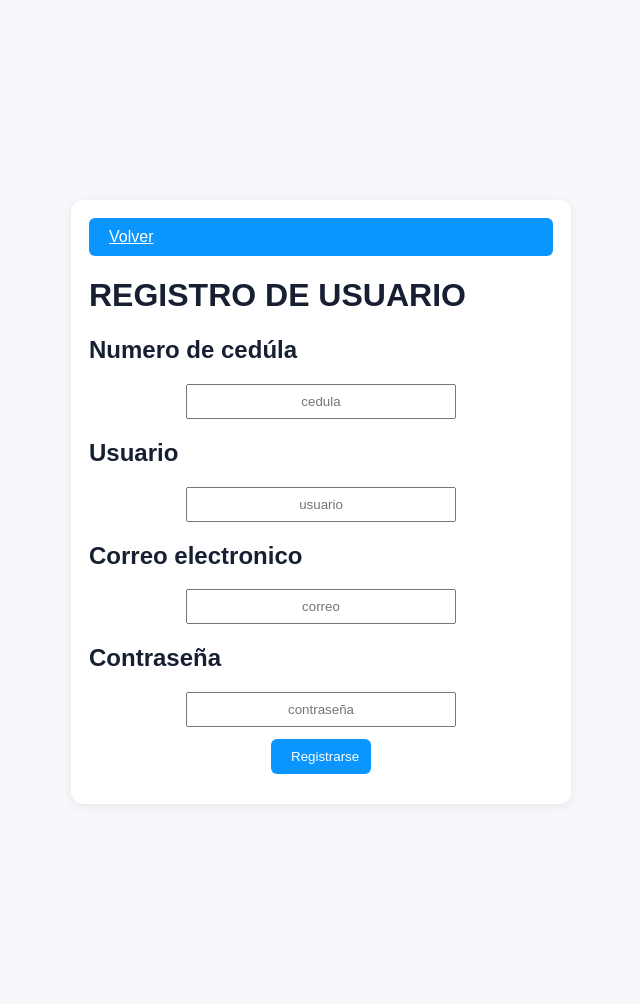
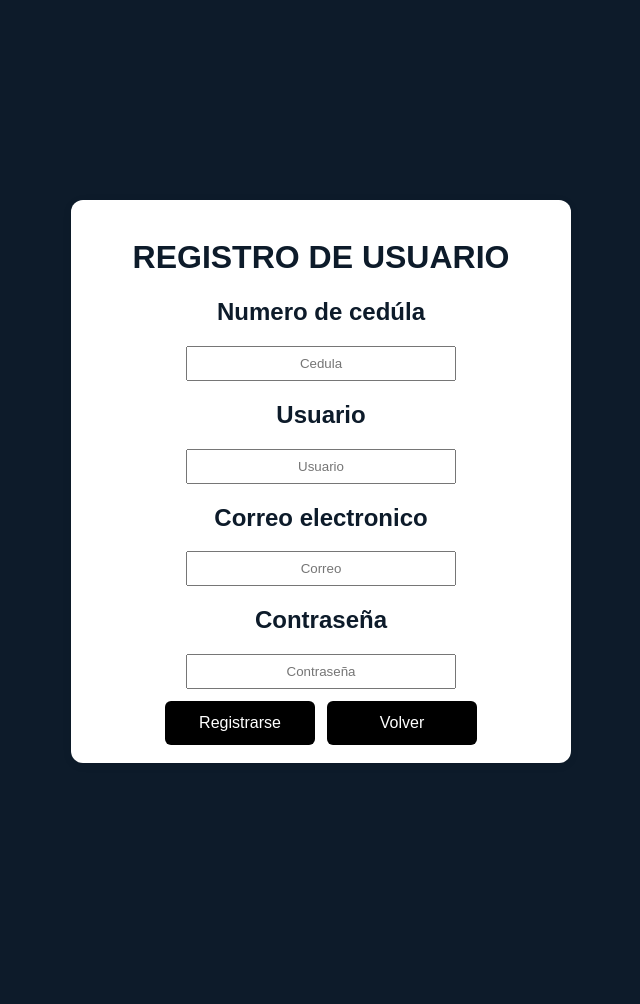
Before and after one commit to diegocarmona18/proyecto-progra-4-web-universidad, a PHP site: page /registro.php in a window 1280 px wide. Shown: the whole page, without its empty margins (319-959 px from the left). After the commit the page ends 763 px from the top, so only its background shows below. Run offline with PHP 8.4, Linux system fonts and the light colour scheme.

Commit message:
Se crea inicio de sesion (#3)
* Se crea la interfaz de registro y se monta la bas
e de datos para el proyecto de la universidad.
con su primera tabla de usuarios y se crea la cone
xion a la base de datos para crear los usuarios,
queda pendiente la validacion de los datos y la cr
eacion de la sesion de los usuarios.

* Se crea nuevo archivo para la realización de la verificación de los
datos ingresados en el formulario de inicio de sesión, además se
realizan cambios en los archivos index.php y registro.php para que se
pueda redirigir a la página de consulta.php al momento de iniciar
sesión, además de eso se corrigieron errores en el archivo registrar.php
y se realizaron cambios en el archivo de styles.css para mejorar la
apariencia de la página de inicio de sesión y registro, y se mejora la
seguridad de la contraseña.

```diff
--- a/universidad/registro.php
+++ b/universidad/registro.php
@@ -1,26 +1,31 @@
 <!DOCTYPE html>
 <html lang="en">
+
 <head>
     <meta charset="UTF-8">
     <meta name="viewport" content="width=device-width, initial-scale=1.0">
     <title>REGISTRO DE USUARIO</title>
     <link rel="stylesheet" href="styles.css">
 </head>
+
 <body>
     <div class="card">
         <form action="registrar.php" method="post">
-<a href="index.php" class="volver">Volver</a>
             <h1 class="sesion">REGISTRO DE USUARIO</h1>
             <h2 class="sesiontext">Numero de cedúla</h2>
- <input type="text" name="cedula" class="cedula" placeholder="cedula" required>
+            <input type="text" name="cedula" class="cedula" placeholder="Cedula" required>
             <h2 class="sesiontext">Usuario</h2>
- <input type="text" name="usuario" class="usuario" placeholder="usuario" required>
+            <input type="text" name="usuario" class="usuario" placeholder="Usuario" required>
             <h2 class="sesiontext">Correo electronico</h2>
- <input type="email" name="correo" class="correo" placeholder="correo" required>
+            <input type="email" name="correo" class="correo" placeholder="Correo" required>
             <h2 class="sesiontext">Contraseña</h2>
- <input type="password" name="contrasena" class="contraseña" placeholder="contraseña" required>
- <button class="boton">Registrarse</button>
+            <input type="password" name="contrasena" class="contraseña" placeholder="Contraseña" required>
+            <div class="form-actions">
+                <button class="boton_registrarse" type="submit">Registrarse</button>
+                <a class="boton_volver" href="index.php">Volver</a>
+            </div>
         </form>
     </div>
 </body>
+
 </html>
--- a/universidad/styles.css
+++ b/universidad/styles.css
@@ -1,35 +1,28 @@
-
 body {
   font-family: Arial, sans-serif;
   max-width: 500px;
   margin: 15px auto;
   padding: 0 15px;
-  background: #f6f8fb;
-  color: #172033;
+  background: #0d1b2a;
+  color:#0d1b2a;
 }
- .card {
+.card {
   background: #fff;
   border-radius: 12px;
   padding: 18px;
   box-shadow: 0 2px 10px rgba(0, 0, 0, 0.08);
   margin: 200px 0;
 }
-
-input {
-  display: block;
-  width: 250px;
-  margin: 0 auto;
-  padding: 8px;
+.sesion {
   text-align: center;
 }
-
-.boton {
-  display: block;
-  width: 100px;
-  margin: 15px auto;
+.sesiontext {
   text-align: center;
 }
-.contraseña{
+.usuario {
+  text-align: center;
+}
+.contraseña {
   display: flex;
   justify-content: center;
   align-items: center;
@@ -41,14 +34,14 @@ input {
   display: block;
   margin: 0 auto 12px;
 }
-.boton {
-  background: #0a95ff;
+.boton_iniciar {
+  background: #000000;
   color: #fff;
   border: none;
-  padding: 10px 20px;
+  padding: 10px 60px;
   border-radius: 6px;
   cursor: pointer;
-    display: block;
+  display: block;
   margin: 0 auto 12px;
 }
 .cedula {
@@ -67,13 +60,39 @@ input {
   align-items: center;
   text-align: center;
 }
-.volver {
-  background-color: #0a95ff;
+.form-actions {
+  display: flex;
+  justify-content: center;
+  gap: 12px;
+  margin-top: 12px;
+  flex-wrap: wrap;
+}
+.boton_volver,
+.boton_registrarse {
+  background: #000000;
   color: #fff;
   border: none;
-  padding: 10px 20px;
+  padding: 0 36px;
   border-radius: 6px;
   cursor: pointer;
-    display: block;
-  margin: 0 auto 12px;
+  display: inline-flex;
+  align-items: center;
+  justify-content: center;
+  text-decoration: none;
+  width: 150px;
+  height: 44px;
+  line-height: 1;
+  font-size: 16px;
+  box-sizing: border-box;
 }
+.boton_volver:hover,
+.boton_registrarse:hover {
+  background: #333333;
+}
+
+.enla_registrarse {
+  display: block;
+  text-align: center;
+  margin-top: 12px;
+  text-decoration: none;
+}
```
Also changed, not shown: universidad/consulta.php (added, +28 -0 lines), universidad/index.php (+7 -5 lines), universidad/registrar.php (+30 -4 lines), universidad/bd.sql (line endings or trailing spaces), universidad/config.php (line endings or trailing spaces). Lines whose indentation alone changed are shown as unchanged.
